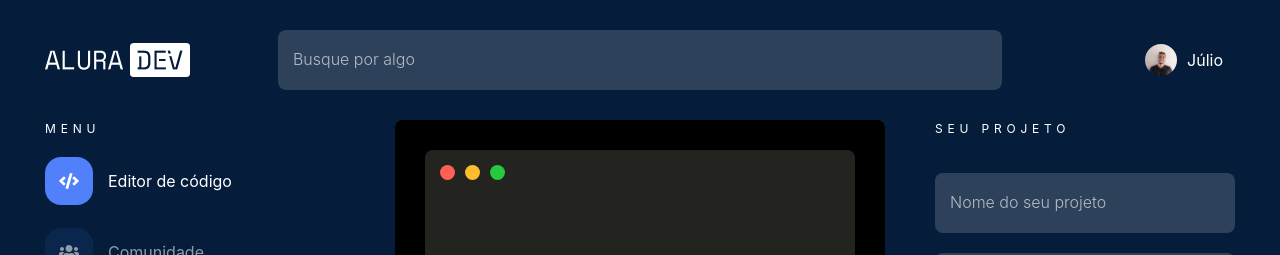
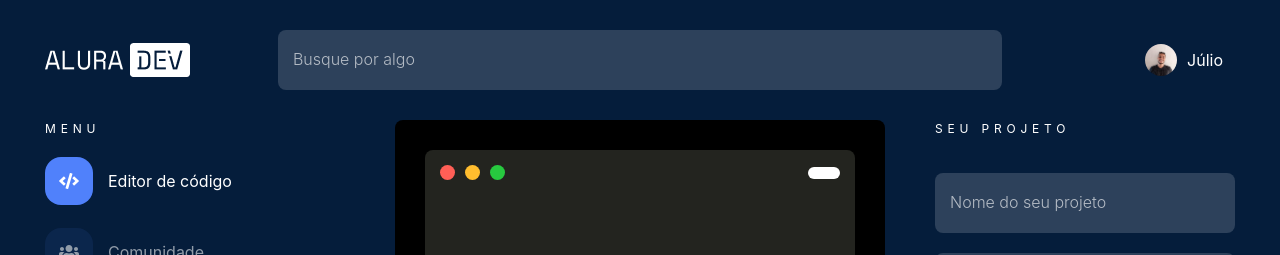
Before and after one commit to jcmagalhaess/alurachallenges, an Angular app in the folder app/: page /editor in a window 1280 px wide. Shown: the top 255 px of the page. Built offline with nearby package versions, Linux system fonts and the light colour scheme.

Commit message:
Adicionando tag na visualização de syntax da comunidade

```diff
--- a/app/src/app/community/community.component.html
+++ b/app/src/app/community/community.component.html
@@ -1,7 +1,7 @@
 <div class="t-feed" *ngIf="codes$ | async as codes; else elseBlock">
   <div class="t-feed__item" *ngFor="let code of codes">
     <div class="t-editor">
-      <app-code color="{{ code.color }}" [limitHight]="true" syntax="language-{{ code.syntax }}" [code]="code.code" [editable]="false"></app-code>
+      <app-code color="{{ code.color }}" [limitHight]="true" syntax="{{ code.syntax }}" [code]="code.code" [editable]="false"></app-code>
     </div>
     <div class="t-feed__content">
       <h2 class="t-feed__title">{{ code.title }}</h2>
--- a/app/src/app/components/code/code.component.html
+++ b/app/src/app/components/code/code.component.html
@@ -1,12 +1,15 @@
 <div class="c-code__mold js-mold" style="--bg-color: {{ color }}">
   <div class="c-code__view hljs">
-    <div class="c-code__actions">
-      <span class="c-code__button--close"></span>
-      <span class="c-code__button--minimize"></span>
-      <span class="c-code__button--maximize"></span>
+    <div class="c-code__heading">
+      <div class="c-code__actions">
+        <span class="c-code__button--close"></span>
+        <span class="c-code__button--minimize"></span>
+        <span class="c-code__button--maximize"></span>
+      </div>
+      <span class="c-code__tag" style="--bg-color: {{ color }}">{{ syntax }}</span>
     </div>
     <div #editor class="c-code__editor" [ngClass]="{ 'c-code__editor--maxHeight': limitHight }">
-      <code class="hljs {{ syntax }}" [contentEditable]="editable" aria-label="Editor de Código" [innerHTML]="code"></code>
+      <code class="hljs language-{{ syntax }}" [contentEditable]="editable" aria-label="Editor de Código" [innerHTML]="code"></code>
     </div>
   </div>
 </div>
--- a/app/src/app/components/code/code.component.scss
+++ b/app/src/app/components/code/code.component.scss
@@ -13,6 +13,25 @@ $template-name: "c-code";
     padding: var(--padding);
     border-radius: 8px;
     height: calc(100% - calc(var(--padding) * 2));
+  }
+  &__heading {
+    display: flex;
+    justify-content: space-between;
+    align-items: center;
+  }
+  &__tag {
+    padding-inline: 15px;
+    padding-block: 5px;
+    border-radius: 8px;
+    background-color: #fff;
+    color: var(--dark);
+    border: 1px solid transparent;
+    transition: .3s ease;
+    &:hover {
+      background-color: transparent;
+      color: #fff;
+      border-color: #fff;
+    }
   }
   &__actions {
     display: flex;
@@ -52,8 +71,8 @@ $template-name: "c-code";
       }
     }
     &--maxHeight {
-      max-height: 300px;
-      overflow-y: scroll;
+      height: 300px;
+      overflow: hidden;
     }
   }
 }
```
